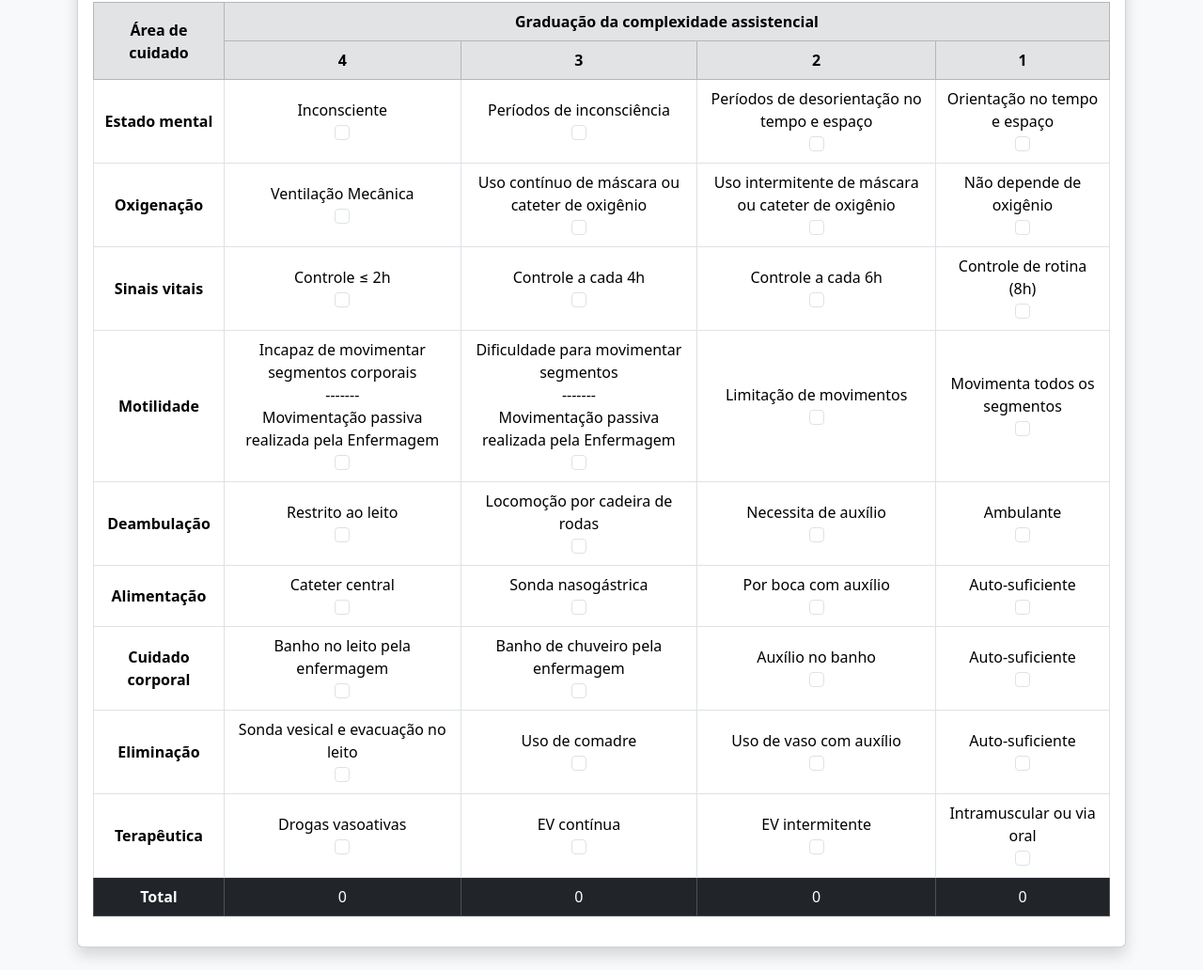
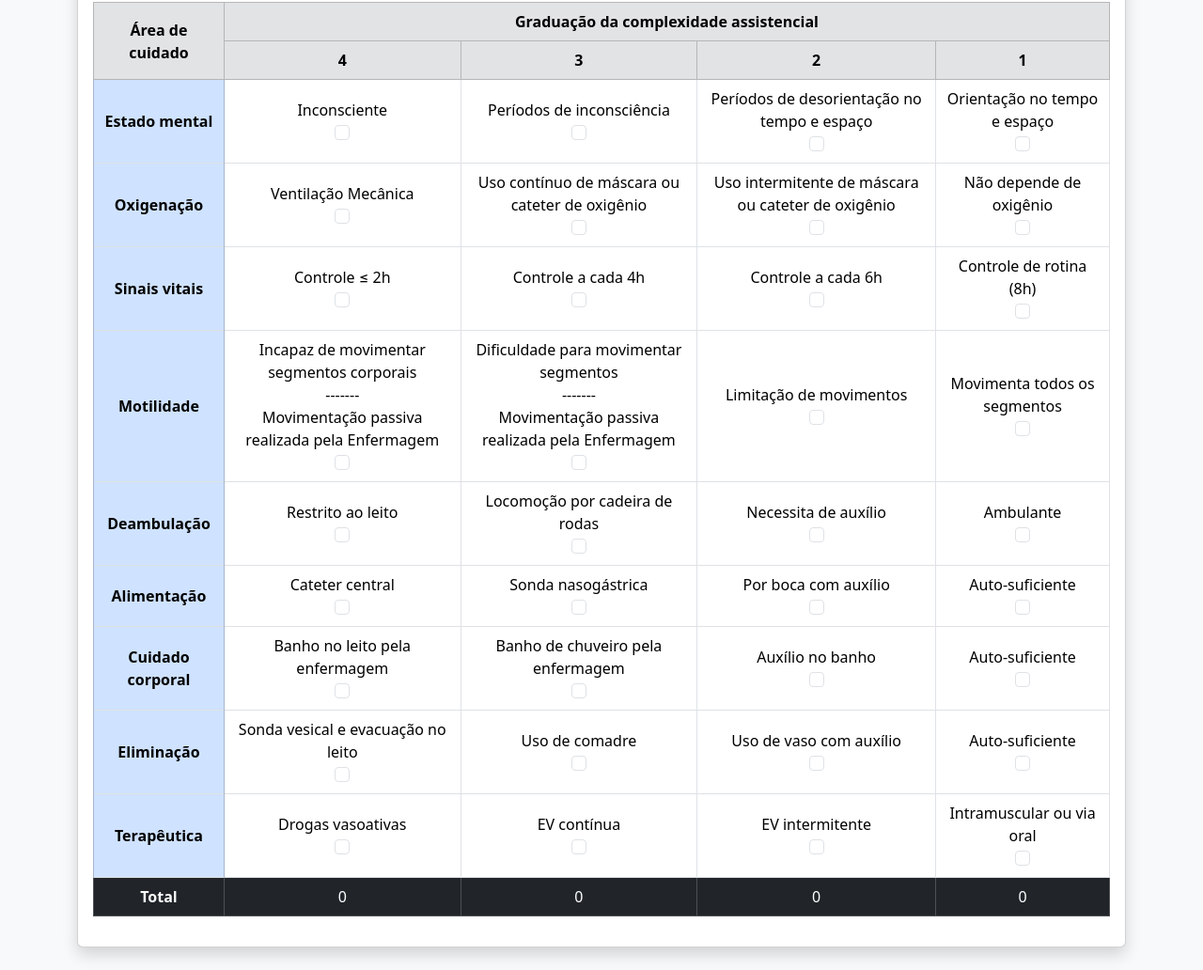
Before and after one commit to eitorpaiva/fugulinSabrina, a plain HTML site: page index.html in a window 1280 px wide. Shown: the part 245-1277 px from the top of the page at 94% size. Drawn offline with nearby package versions, Linux system fonts and the light colour scheme.

Commit message:
Add files via upload

```diff
--- a/index.html
+++ b/index.html
@@ -60,7 +60,7 @@
 
                         <!-- Estado Mental -->
                         <tr>
-                            <th>Estado mental</th>
+                            <th class="table-primary">Estado mental</th>
                             <td class="selectable">
                                 Inconsciente <br>
                                 <input type="checkbox" class="form-check-input score" value="4">
@@ -81,7 +81,7 @@
 
                         <!-- Oxigenação -->
                         <tr>
-                            <th>Oxigenação</th>
+                            <th class="table-primary">Oxigenação</th>
                             <td class="selectable">Ventilação Mecânica <br><input type="checkbox"
                                     class="form-check-input score" value="4">
                             </td>
@@ -95,7 +95,7 @@
 
                         <!-- Sinais Vitais -->
                         <tr>
-                            <th>Sinais vitais</th>
+                            <th class="table-primary">Sinais vitais</th>
                             <td class="selectable">Controle ≤ 2h <br><input type="checkbox"
                                     class="form-check-input score" value="4"></td>
                             <td class="selectable">Controle a cada 4h <br><input type="checkbox"
@@ -110,7 +110,7 @@
 
                         <!-- Motilidade -->
                         <tr>
-                            <th>Motilidade</th>
+                            <th class="table-primary">Motilidade</th>
                             <td class="selectable">Incapaz de movimentar segmentos corporais <br> ------- <br> Movimentação passiva realizada pela Enfermagem <br><input type="checkbox"
                                     class="form-check-input score" value="4"></td>
                             <td class="selectable">Dificuldade para movimentar segmentos <br> ------- <br> Movimentação passiva realizada pela Enfermagem <br><input type="checkbox"
@@ -123,7 +123,7 @@
 
                         <!-- Deambulação -->
                         <tr>
-                            <th>Deambulação</th>
+                            <th class="table-primary">Deambulação</th>
                             <td class="selectable">Restrito ao leito <br><input type="checkbox"
                                     class="form-check-input score" value="4">
                             </td>
@@ -137,7 +137,7 @@
 
                         <!-- Alimentação -->
                         <tr>
-                            <th>Alimentação</th>
+                            <th class="table-primary">Alimentação</th>
                             <td class="selectable">Cateter central <br><input type="checkbox"
                                     class="form-check-input score" value="4">
                             </td>
@@ -153,7 +153,7 @@
 
                         <!-- Cuidado Corporal -->
                         <tr>
-                            <th>Cuidado corporal</th>
+                            <th class="table-primary">Cuidado corporal</th>
                             <td class="selectable">Banho no leito pela enfermagem <br><input type="checkbox"
                                     class="form-check-input score" value="4"></td>
                             <td class="selectable">Banho de chuveiro pela enfermagem <br><input type="checkbox"
@@ -168,7 +168,7 @@
 
                         <!-- Eliminação -->
                         <tr>
-                            <th>Eliminação</th>
+                            <th class="table-primary">Eliminação</th>
                             <td class="selectable">Sonda vesical e evacuação no leito <br><input type="checkbox"
                                     class="form-check-input score" value="4"></td>
                             <td class="selectable">Uso de comadre <br><input type="checkbox"
@@ -182,7 +182,7 @@
 
                         <!-- Terapêutica -->
                         <tr>
-                            <th>Terapêutica</th>
+                            <th class="table-primary">Terapêutica</th>
                             <td class="selectable">Drogas vasoativas <br><input type="checkbox"
                                     class="form-check-input score" value="4">
                             </td>
```
